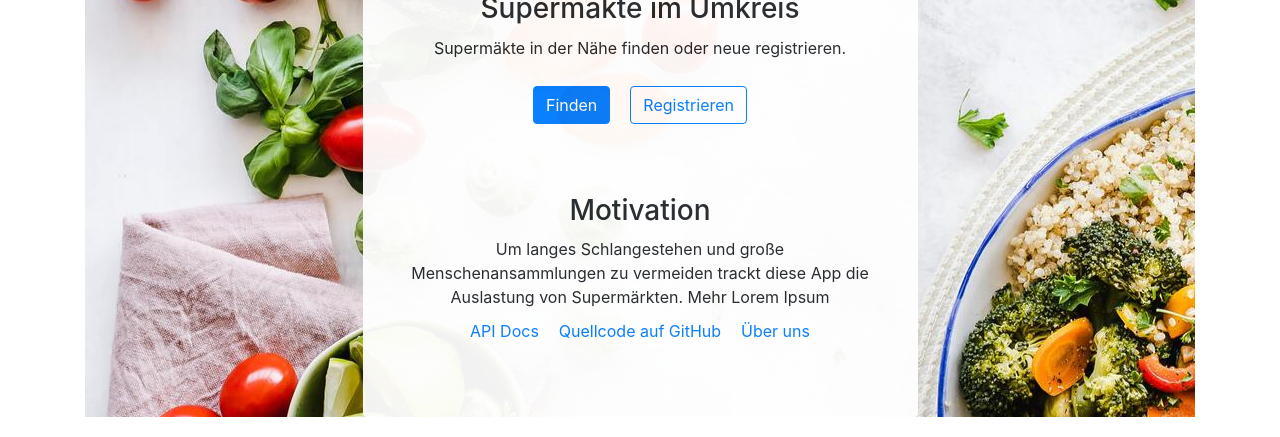
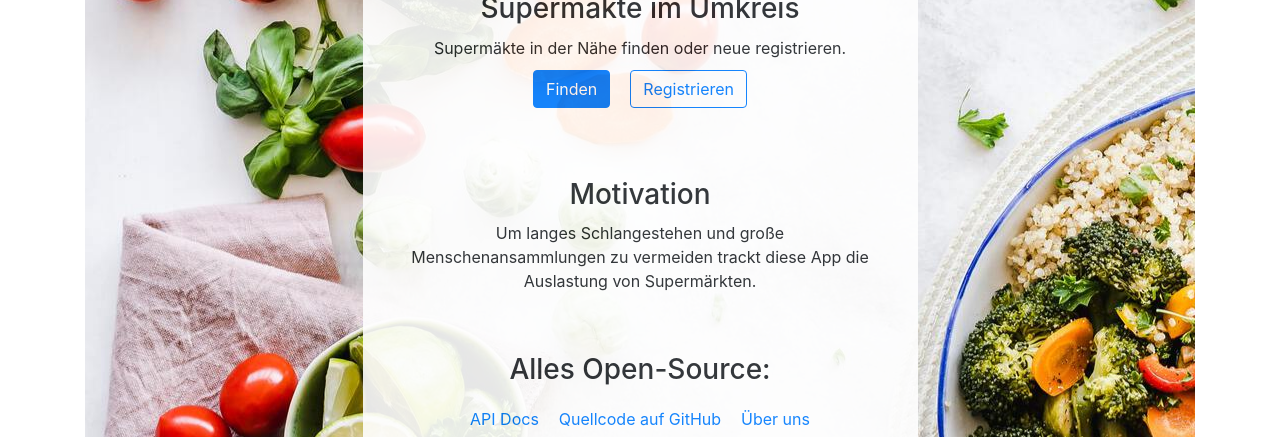
Before and after one commit to wirvsvirus-dortmund/frontend, a Vue app: page / in a window 1280 px wide. Shown: the part 316-753 px from the top of the page. Built offline with nearby package versions, Linux system fonts and the light colour scheme; no server answers.

Commit message:
Fix landing page
fucking opacity apperently does not take % values.
Worked fine in npm serve but not in npm build with nginx. WTF.

```diff
--- a/src/components/Landing.vue
+++ b/src/components/Landing.vue
@@ -5,14 +5,17 @@
     <p>
       Wartezeiten und Auslastung von Supermärkten in der Nachbarschaft.
     </p>
+
     <h3>Supermäkte im Umkreis</h3>
     Supermäkte in der Nähe finden oder neue registrieren.
-    <p></p>
+
     <ul>
       <li>
-          <router-link type="button" class="btn btn-primary bg-primary" :to="{name: 'Shops'}">
+        <router-link :to="{name: 'Shops'}">
+          <button type="button" class="btn btn-primary">
             Finden
-          </router-link>
+          </button>
+        </router-link>
       </li>
       <li>
         <router-link :to="{name: 'UserRegistration'}">
@@ -22,9 +25,11 @@
         </router-link>
       </li>
     </ul>
+
     <h3>Motivation</h3>
     Um langes Schlangestehen und große Menschenansammlungen zu vermeiden trackt diese App die Auslastung von Supermärkten.
-    Mehr Lorem Ipsum
+
+    <h3>Alles Open-Source:</h3>
     <ul>
       <li><a href="https://www.youtube.com/watch?v=dQw4w9WgXcQ" target="_blank" rel="noopener">API Docs</a></li>
       <li><a href="https://github.com/wirvsvirus-dortmund" target="_blank" rel="noopener">Quellcode auf GitHub</a></li>
@@ -39,7 +44,7 @@ export default {
   name: 'Landing',
   props: {
     msg: String
-  }
+  },
 }
 </script>
 
@@ -58,7 +63,7 @@ div.main {
   background: #ffffff;
   border-radius: 4px;
   text-align: center;
-  opacity: 95%;
+  opacity: 0.9;
 }
 
 h3 {
--- a/src/router.js
+++ b/src/router.js
@@ -30,5 +30,5 @@ export default new Router({
   mode: 'history',
   base: process.env.BASE_URL,
   linkActiveClass: 'active',
-  routes: routes
+  routes: routes,
 });
```
